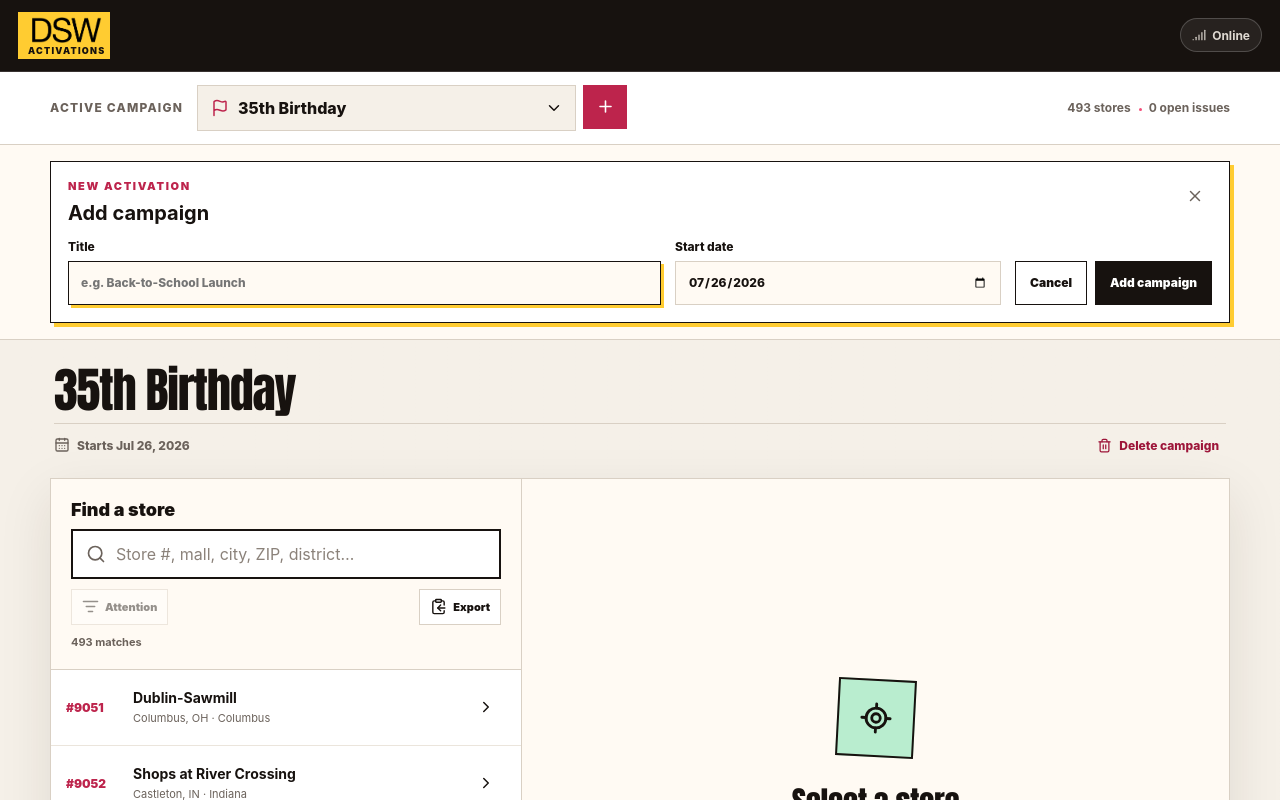
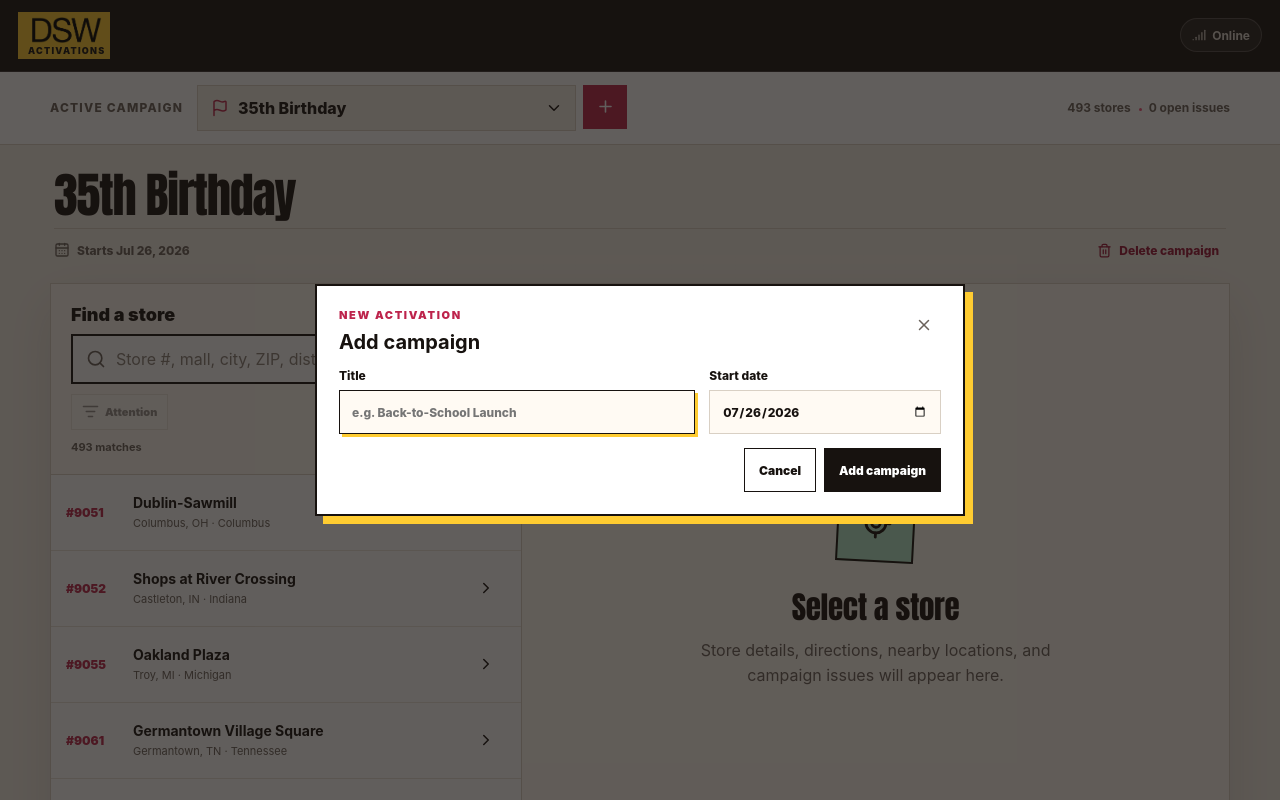
Before and after one commit to oravecz/dsw-store-locator, a React (Vite) app: page / in a window 1280 px wide. Both pictures are taken after a click on the button 605 px from the left and 106 px from the top of the page. Shown: the top 800 px of the page. Built offline with nearby package versions, Linux system fonts and the light colour scheme.

Commit message:
Fix Safari campaign modal and prevent zoom

```diff
--- a/index.html
+++ b/index.html
@@ -2,7 +2,10 @@
 <html lang="en">
   <head>
     <meta charset="UTF-8" />
-    <meta name="viewport" content="width=device-width, initial-scale=1.0, viewport-fit=cover" />
+    <meta
+      name="viewport"
+      content="width=device-width, initial-scale=1, minimum-scale=1, maximum-scale=1, user-scalable=no, viewport-fit=cover"
+    />
     <meta name="theme-color" content="#17120f" />
     <meta name="description" content="Find DSW stores and track campaign issues in the field." />
     <link rel="icon" href="%BASE_URL%icon-192.png" type="image/png" />
--- a/src/App.tsx
+++ b/src/App.tsx
@@ -190,6 +190,15 @@
   useEffect(() => {
     saveCampaigns(campaigns);
   }, [campaigns]);
+
+  useEffect(() => {
+    if (!campaignFormOpen && !campaignDeleteOpen) return;
+    const previousOverflow = document.body.style.overflow;
+    document.body.style.overflow = "hidden";
+    return () => {
+      document.body.style.overflow = previousOverflow;
+    };
+  }, [campaignDeleteOpen, campaignFormOpen]);
 
   useEffect(() => {
     setStoreHistory([]);
@@ -496,12 +505,18 @@
       </section>
 
       {campaignFormOpen && (
-        <section className="campaign-form-panel">
+        <div className="campaign-form-backdrop">
+          <section
+            className="campaign-form-modal"
+            role="dialog"
+            aria-modal="true"
+            aria-labelledby="campaign-form-title"
+          >
             <form id="campaign-form" onSubmit={addCampaign}>
               <div className="campaign-form-heading">
                 <div>
                   <p className="eyebrow">New activation</p>
-                <h2>Add campaign</h2>
+                  <h2 id="campaign-form-title">Add campaign</h2>
                 </div>
                 <button
                   type="button"
@@ -544,6 +559,7 @@
               </div>
             </form>
           </section>
+        </div>
       )}
 
       {!campaign ? (
--- /dev/null
+++ b/src/lib/zoom.ts
@@ -0,0 +1,20 @@
+export function preventDocumentZoom(target: Document = document) {
+  const preventZoom = (event: Event) => event.preventDefault();
+  const preventMultiTouch = (event: TouchEvent) => {
+    if (event.touches.length > 1) event.preventDefault();
+  };
+
+  target.addEventListener("dblclick", preventZoom, { passive: false });
+  target.addEventListener("gesturestart", preventZoom, { passive: false });
+  target.addEventListener("gesturechange", preventZoom, { passive: false });
+  target.addEventListener("gestureend", preventZoom, { passive: false });
+  target.addEventListener("touchmove", preventMultiTouch, { passive: false });
+
+  return () => {
+    target.removeEventListener("dblclick", preventZoom);
+    target.removeEventListener("gesturestart", preventZoom);
+    target.removeEventListener("gesturechange", preventZoom);
+    target.removeEventListener("gestureend", preventZoom);
+    target.removeEventListener("touchmove", preventMultiTouch);
+  };
+}
--- a/src/main.tsx
+++ b/src/main.tsx
@@ -2,7 +2,10 @@
 import ReactDOM from "react-dom/client";
 import App from "./App";
 import { registerServiceWorkerUpdates } from "./lib/serviceWorker";
+import { preventDocumentZoom } from "./lib/zoom";
 import "./styles.css";
+
+preventDocumentZoom();
 
 if (import.meta.env.PROD && "serviceWorker" in navigator) {
   window.addEventListener("load", () => {
--- a/src/styles.css
+++ b/src/styles.css
@@ -25,6 +25,8 @@
 
 html {
   scroll-behavior: smooth;
+  touch-action: manipulation;
+  -webkit-text-size-adjust: 100%;
 }
 
 body {
@@ -46,11 +48,16 @@
 select,
 textarea {
   font: inherit;
+  touch-action: manipulation;
 }
 
 button,
 select {
   cursor: pointer;
+}
+
+a {
+  touch-action: manipulation;
 }
 
 button:focus-visible,
@@ -263,21 +270,41 @@
   content: "";
 }
 
-.campaign-form-panel {
-  padding: 16px max(20px, calc((100vw - 1180px) / 2));
-  background: var(--cream);
-  border-bottom: 1px solid var(--line);
-}
-
-.campaign-form-panel form {
-  display: grid;
-  grid-template-columns: minmax(230px, 1fr) minmax(180px, 0.55fr) auto;
+.campaign-form-backdrop {
+  position: fixed;
+  z-index: 110;
+  inset: 0;
+  display: grid;
+  place-items: center;
+  padding:
+    calc(18px + env(safe-area-inset-top))
+    calc(14px + env(safe-area-inset-right))
+    calc(18px + env(safe-area-inset-bottom))
+    calc(14px + env(safe-area-inset-left));
+  overflow-y: auto;
+  overscroll-behavior: contain;
+  background: rgb(23 18 15 / 68%);
+  -webkit-overflow-scrolling: touch;
+}
+
+.campaign-form-modal {
+  width: min(650px, 100%);
+  max-height: calc(100vh - 36px);
+  max-height: calc(100dvh - 36px);
+  overflow-y: auto;
+  background: var(--white);
+  border: 2px solid var(--ink);
+  box-shadow: 8px 8px 0 var(--yellow);
+  -webkit-overflow-scrolling: touch;
+}
+
+.campaign-form-modal form {
+  display: grid;
+  grid-template-columns: minmax(230px, 1fr) minmax(180px, 0.65fr);
   gap: 14px;
   align-items: end;
-  padding: 17px;
-  background: var(--white);
-  border: 1px solid var(--ink);
-  box-shadow: 4px 4px 0 var(--yellow);
+  padding: 22px;
+  background: var(--white);
 }
 
 .campaign-form-heading {
@@ -303,14 +330,14 @@
   border: 0;
 }
 
-.campaign-form-panel label {
+.campaign-form-modal label {
   display: grid;
   gap: 7px;
   font-size: 12px;
   font-weight: 800;
 }
 
-.campaign-form-panel input {
+.campaign-form-modal input {
   width: 100%;
   min-height: 44px;
   padding: 0 12px;
@@ -320,7 +347,7 @@
   border-radius: 0;
 }
 
-.campaign-form-panel input:focus {
+.campaign-form-modal input:focus {
   border-color: var(--ink);
   outline: 0;
   box-shadow: 3px 3px 0 var(--yellow);
@@ -328,7 +355,9 @@
 
 .campaign-form-actions {
   display: flex;
+  grid-column: 1 / -1;
   gap: 8px;
+  justify-content: flex-end;
 }
 
 .campaign-form-actions button {
@@ -1383,15 +1412,6 @@
     width: calc(100% - 32px);
   }
 
-  .campaign-form-panel form {
-    grid-template-columns: 1fr 0.65fr;
-  }
-
-  .campaign-form-actions {
-    grid-column: 1 / -1;
-    justify-content: flex-end;
-  }
-
   .workspace {
     grid-template-columns: minmax(310px, 0.85fr) minmax(390px, 1.15fr);
     width: calc(100% - 24px);
@@ -1441,16 +1461,19 @@
     min-height: 42px;
   }
 
-  .campaign-form-panel {
-    padding: 12px 14px;
-  }
-
-  .campaign-form-panel form {
+  input,
+  select,
+  textarea {
+    font-size: 16px;
+  }
+
+  .campaign-form-modal form {
     grid-template-columns: 1fr;
+    padding: 18px;
   }
 
   .campaign-form-actions {
-    grid-column: auto;
+    grid-column: 1;
   }
 
   .campaign-heading {
```
Also changed, not shown: 2 other files (tests, documents, lock files or other folders). Lines whose indentation alone changed are shown as unchanged.
